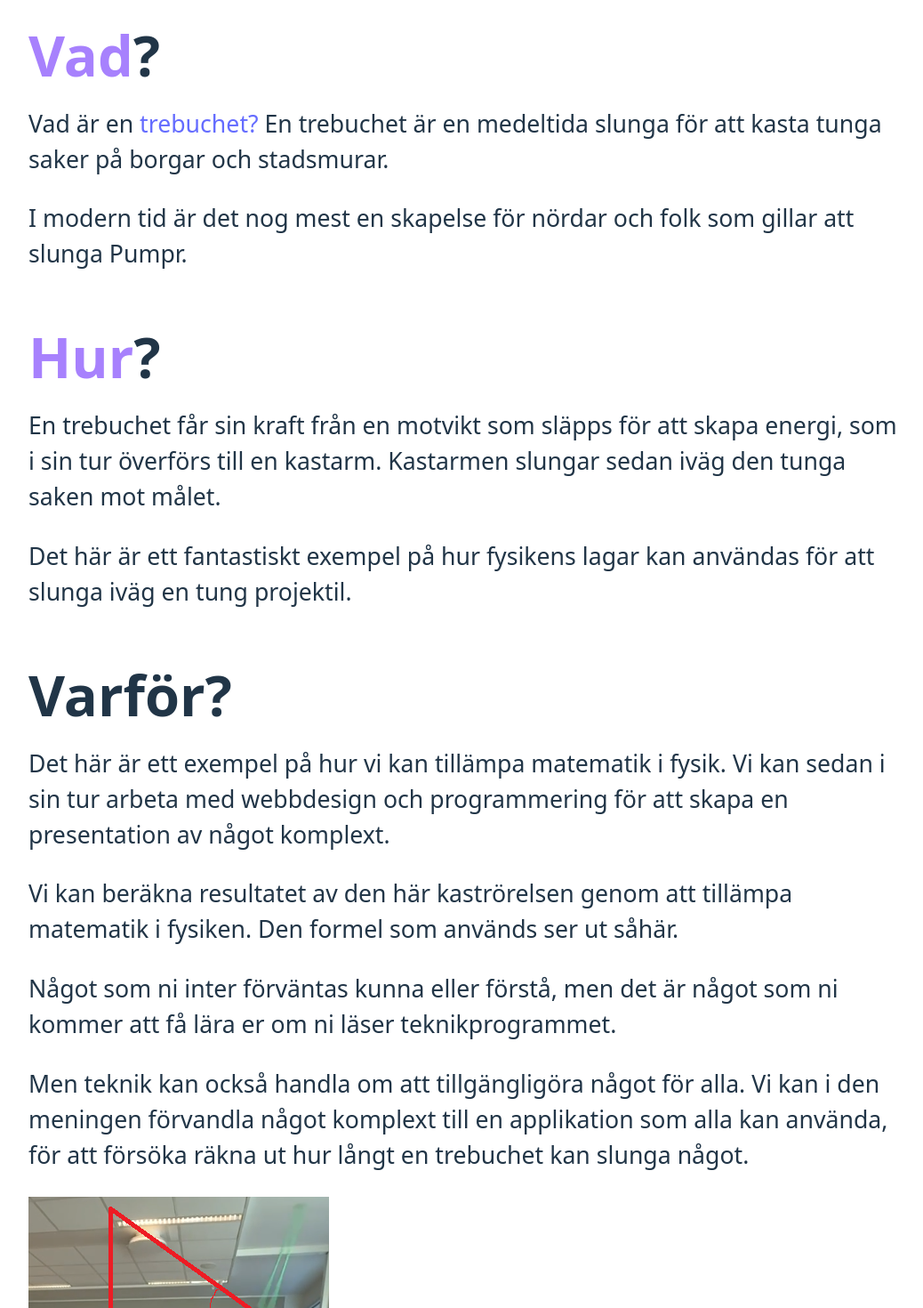
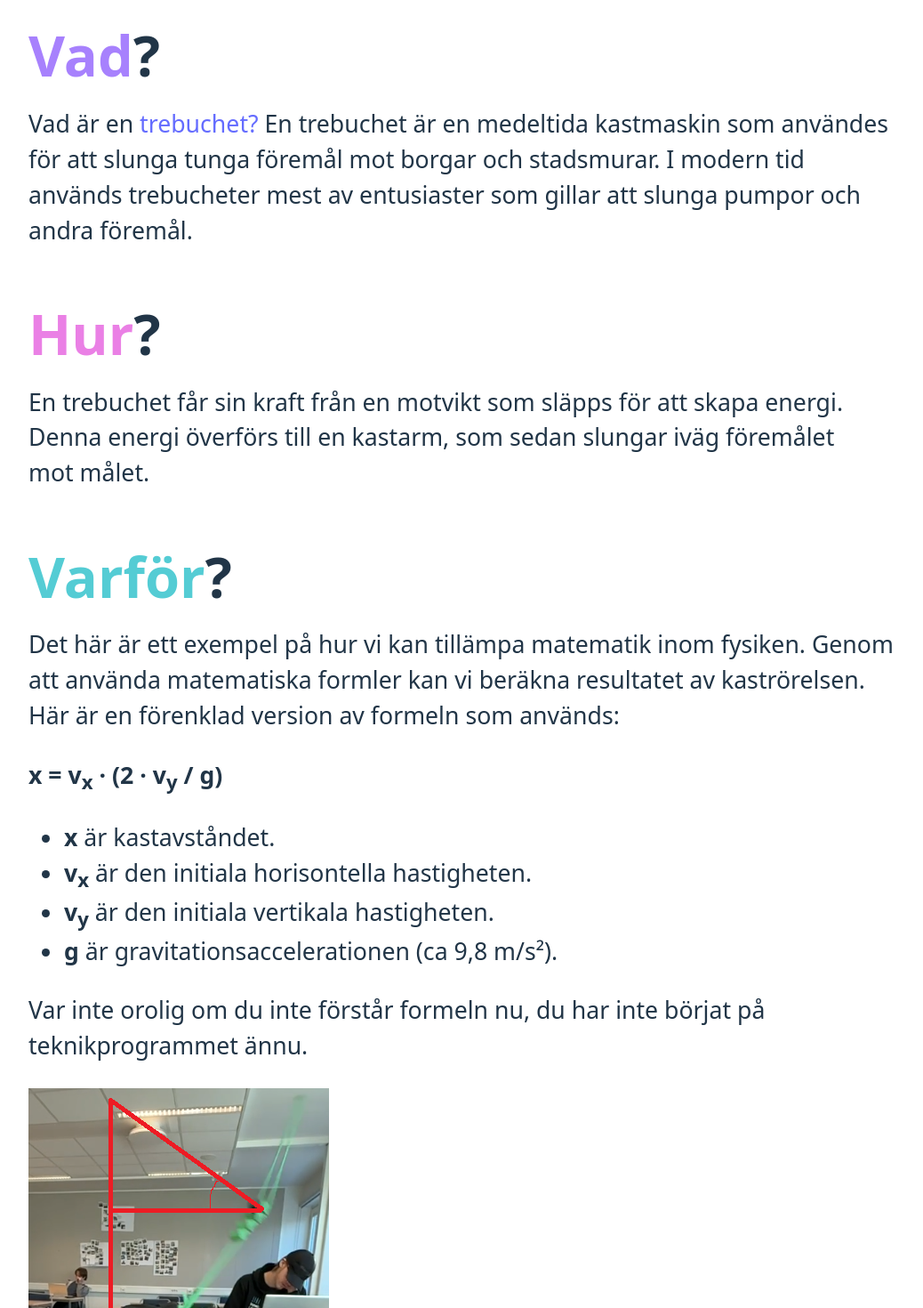
Before and after one commit to jensadev/mousserande-katapult, a React (Vite) app: page / in a window 1280 px wide. Shown: the part 1120-2590 px from the top of the page at 89% size, without its empty margins (118-1156 px from the left). Built offline with nearby package versions, Linux system fonts and the light colour scheme.

Commit message:
add form for trebuchet distance calculation; update content and styles for clarity

```diff
--- a/src/App.tsx
+++ b/src/App.tsx
@@ -3,7 +3,11 @@ import "./App.css"
 import throwImage from "./assets/kast.png"
 
 function App() {
-  const [scrollY, setScrollY] = useState(0)
+  const [scrollY, setScrollY] = useState(0);
+  const [weight, setWeight] = useState('');
+  const [vx, setVx] = useState('');
+  const [vy, setVy] = useState('');
+  const [result, setResult] = useState('');
 
   useEffect(() => {
     const handleScroll = () => {
@@ -22,11 +26,23 @@ function App() {
     return Math.min(scrollY / maxScroll, 1);
   };
 
+  const calculateDistance = () => {
+    const g = 9.8; // Gravitationsaccelerationen
+
+    // Beräkna tiden i luften
+    const t = (2 * parseFloat(vy)) / g;
+
+    // Beräkna kastavståndet
+    const distance = parseFloat(vx) * t;
+
+    // Visa resultatet
+    setResult(`Kastavståndet är ${distance.toFixed(2)} meter.`);
+  };
+
   return (
     <div className="App">
       <main className="wrapper" style={{ backgroundColor: `rgba(36, 36, 36, ${getOpacity()})` }}>
-        <header className="hero region flow"
-        >
+        <header className="hero region flow">
           <video autoPlay loop muted className="bgvideo">
             <source src="/FullSizeRender.MP4" type='video/mp4' />
           </video>
@@ -40,20 +56,41 @@ function App() {
         </header>
         <section className="region flow">
           <h2><span className="primary">Vad</span>?</h2>
-          <p>Vad är en <a href="https://sv.wikipedia.org/wiki/Blida">trebuchet?</a> En trebuchet är en medeltida slunga för att kasta tunga saker på borgar och stadsmurar.</p>
-          <p>I modern tid är det nog mest en skapelse för nördar och folk som gillar att slunga Pumpr.</p>
-          <h2><span className="primary">Hur</span>?</h2>
-          <p>En trebuchet får sin kraft från en motvikt som släpps för att skapa energi, som i sin tur överförs till en kastarm. Kastarmen slungar sedan iväg den tunga saken mot målet.</p>
-          <p>Det här är ett fantastiskt exempel på hur fysikens lagar kan användas för att slunga iväg en tung projektil.</p>
-          <h2>Varför?</h2>
-          <p>Det här är ett exempel på hur vi kan tillämpa matematik i fysik. Vi kan sedan i sin tur arbeta med webbdesign och programmering för att skapa en presentation av något komplext.</p>
+          <p>Vad är en <a href="https://sv.wikipedia.org/wiki/Blida">trebuchet?</a> En trebuchet är en medeltida kastmaskin som användes för att slunga tunga föremål mot borgar och stadsmurar. I modern tid används trebucheter mest av entusiaster som gillar att slunga pumpor och andra föremål.</p>
+          <h2><span className="tertiary">Hur</span>?</h2>
+          <p>En trebuchet får sin kraft från en motvikt som släpps för att skapa energi. Denna energi överförs till en kastarm, som sedan slungar iväg föremålet mot målet.</p>
+          <h2><span className="secondary">Varför</span>?</h2>
+          <p>Det här är ett exempel på hur vi kan tillämpa matematik inom fysiken. Genom att använda matematiska formler kan vi beräkna resultatet av kaströrelsen. Här är en förenklad version av formeln som används:</p>
+          <p><strong>x = v<sub>x</sub> &middot; (2 &middot; v<sub>y</sub> / g)</strong></p>
+          <ul>
+            <li><strong>x</strong> är kastavståndet.</li>
+            <li><strong>v<sub>x</sub></strong> är den initiala horisontella hastigheten.</li>
+            <li><strong>v<sub>y</sub></strong> är den initiala vertikala hastigheten.</li>
+            <li><strong>g</strong> är gravitationsaccelerationen (ca 9,8 m/s²).</li>
+          </ul>
+          <p>Var inte orolig om du inte förstår formeln nu, du har inte börjat på teknikprogrammet ännu.</p>
 
-          <p>Vi kan beräkna resultatet av den här kaströrelsen genom att tillämpa matematik i fysiken. Den formel som används ser ut såhär.</p>
-          <p>Något som ni inter förväntas kunna eller förstå, men det är något som ni kommer att få lära er om ni läser teknikprogrammet.</p>
-
-          <p>Men teknik kan också handla om att tillgängligöra något för alla. Vi kan i den meningen förvandla något komplext till en applikation som alla kan använda, för att försöka räkna ut hur långt en trebuchet kan slunga något.</p>
           <img src={throwImage} alt="Bild av beräkning" />
 
+          <h2>Teknik för <span className='tertiary'>alla</span></h2>
+          <p>För att visa och göra det tillgängligt, kommer vi att testa med en modell av en trebuchet som är 3D-printad från vårt makerspace. Detta är ett exempel på hur vi kan presentera något mekaniskt komplext. Genom att använda modern teknik som 3D-printning kan vi skapa exakta modeller som hjälper oss att förstå och experimentera med fysikens principer på ett praktiskt sätt.</p>
+          <p>Men tekniken låter oss även förenkla komplex matematik så att vi alla kan använda den, med formuläret nedan så kan du beräkna hur långt trebuchet-modellen förväntas kasta en kula.</p>
+        </section>
+        <section className="region flow">
+          <h1>Beräkna kastavstånd</h1>
+          <form id="trebuchetForm">
+            <label htmlFor="weight">Motvikt (kg):</label>
+            <input type="number" id="weight" name="weight" value={weight} onChange={(e) => setWeight(e.target.value)} required />
+
+            <label htmlFor="vx">Horisontell hastighet (m/s):</label>
+            <input type="number" id="vx" name="vx" value={vx} onChange={(e) => setVx(e.target.value)} required />
+
+            <label htmlFor="vy">Vertikal hastighet (m/s):</label>
+            <input type="number" id="vy" name="vy" value={vy} onChange={(e) => setVy(e.target.value)} required />
+
+            <button type="button" onClick={calculateDistance}>Beräkna</button>
+          </form>
+          <p id="result">{result}</p>
         </section>
       </main>
     </div>
```
